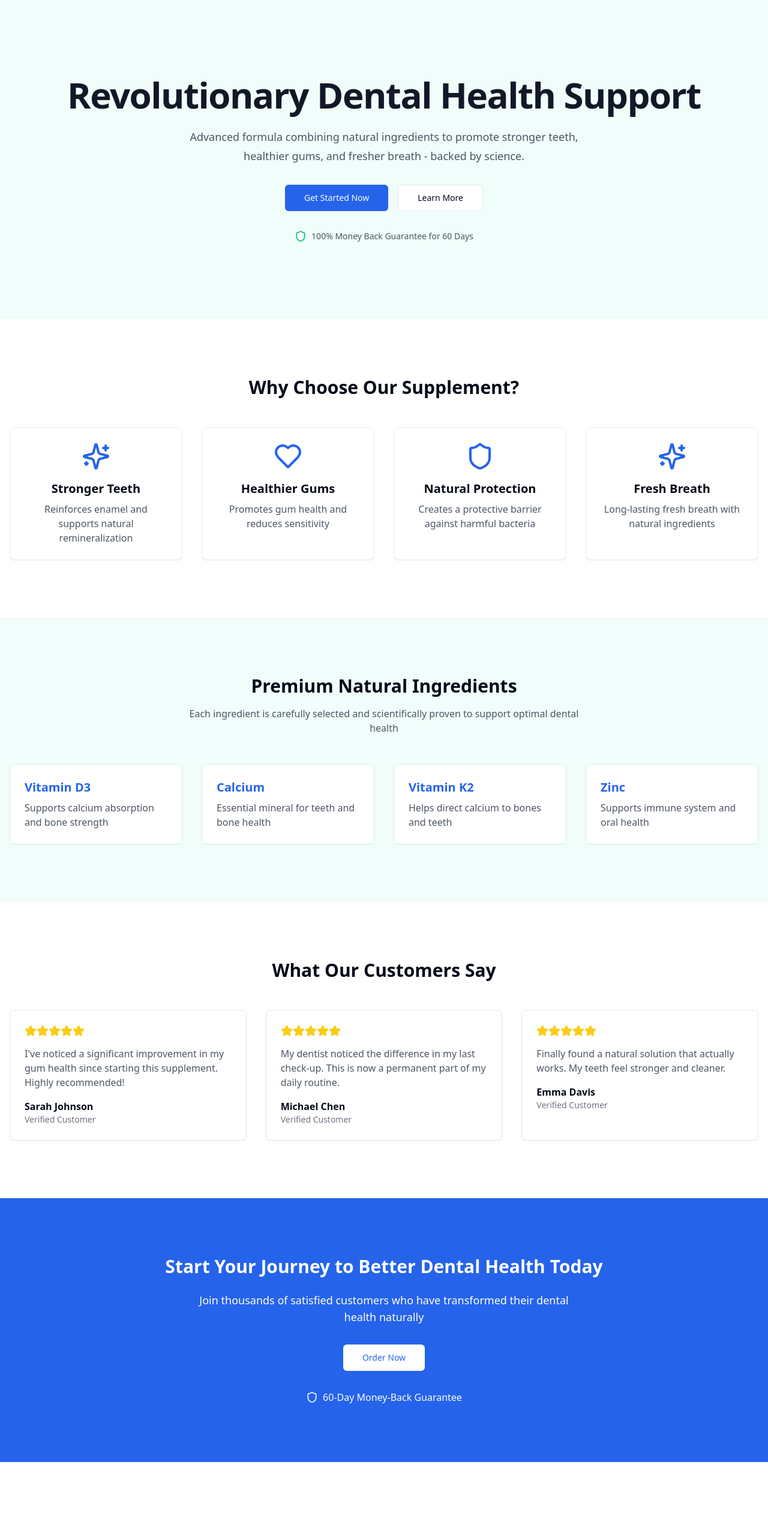
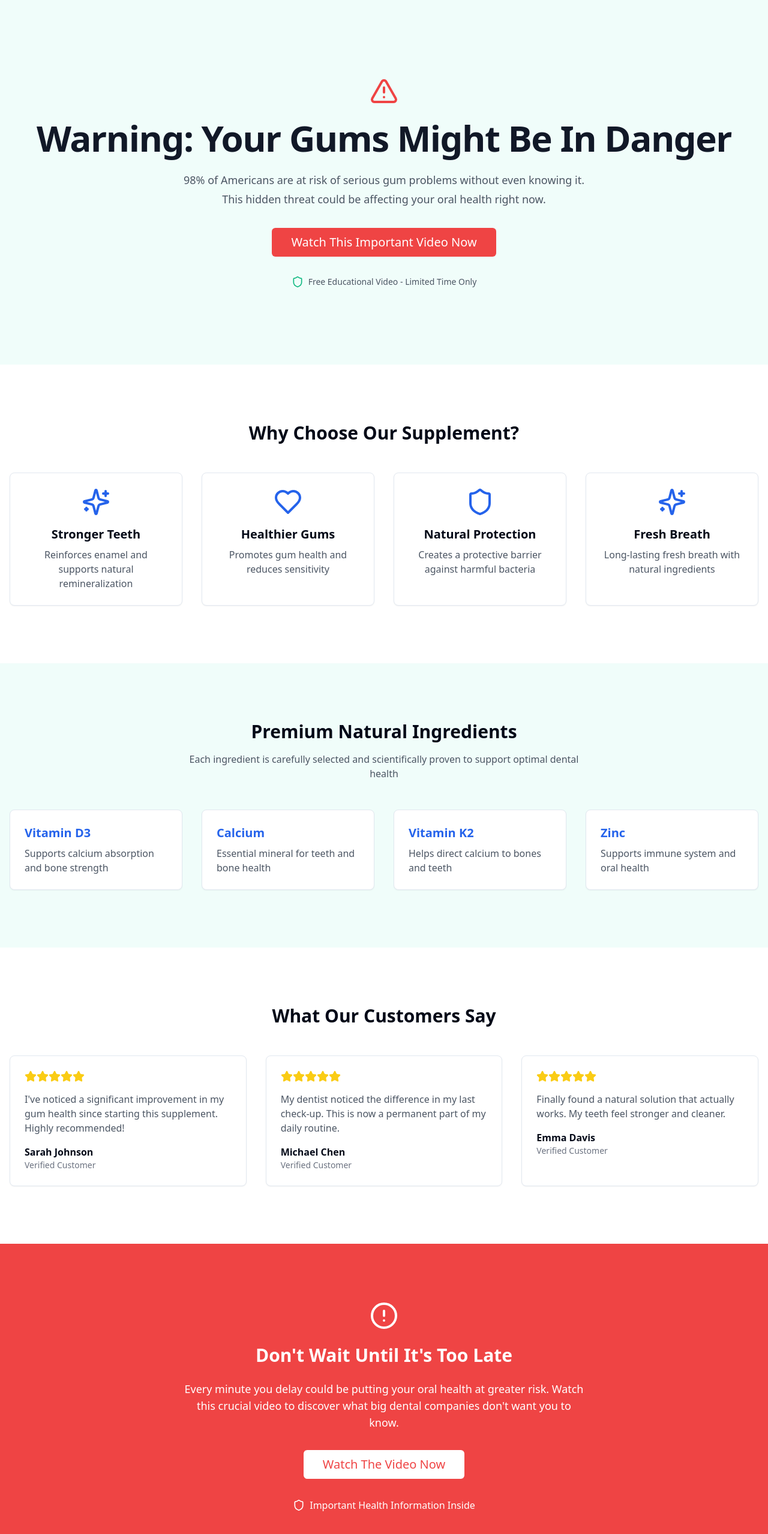
Before and after one commit to Mvinicius-lab/dental-supplement-pressel, a React (Vite) app: page / in a window 1280 px wide. Shown: the top 2558 px of the page at 60% size. Before the commit the page ends 2438 px from the top, so only its background shows below. Built offline with nearby package versions, Linux system fonts and the light colour scheme.

Commit message:
Add customer awareness section
Implement a new section to increase customer awareness about their dental health issues. This section will include a button that redirects users to a video sales letter (VSL) for further information.
[skip gpt_engineer]

```diff
--- a/src/components/CTA.tsx
+++ b/src/components/CTA.tsx
@@ -1,22 +1,31 @@
 import { Button } from "@/components/ui/button";
-import { Shield } from "lucide-react";
+import { Shield, AlertCircle } from "lucide-react";
 
 const CTA = () => {
+  const handleVSLClick = () => {
+    window.location.href = "https://gumaktiv.com/text.php";
+  };
+
   return (
-    <section className="py-24 bg-primary text-white">
+    <section className="py-24 bg-red-500 text-white">
       <div className="container mx-auto px-4 text-center">
+        <AlertCircle className="h-12 w-12 mx-auto mb-6" />
         <h2 className="text-3xl font-bold mb-6">
-          Start Your Journey to Better Dental Health Today
+          Don't Wait Until It's Too Late
         </h2>
         <p className="text-lg mb-8 max-w-2xl mx-auto">
-          Join thousands of satisfied customers who have transformed their dental health naturally
+          Every minute you delay could be putting your oral health at greater risk. Watch this crucial video to discover what big dental companies don't want you to know.
         </p>
-        <Button size="lg" className="bg-white text-primary hover:bg-gray-100">
-          Order Now
+        <Button
+          size="lg"
+          className="bg-white text-red-500 hover:bg-gray-100 text-xl px-8 py-6"
+          onClick={handleVSLClick}
+        >
+          Watch The Video Now
         </Button>
         <div className="mt-8 flex items-center justify-center gap-2">
           <Shield className="h-5 w-5" />
-          <span>60-Day Money-Back Guarantee</span>
+          <span>Important Health Information Inside</span>
         </div>
       </div>
     </section>
--- a/src/components/Hero.tsx
+++ b/src/components/Hero.tsx
@@ -1,28 +1,36 @@
 import { Button } from "@/components/ui/button";
-import { Shield } from "lucide-react";
+import { Shield, AlertTriangle } from "lucide-react";
 
 const Hero = () => {
+  const handleVSLClick = () => {
+    window.location.href = "https://gumaktiv.com/text.php";
+  };
+
   return (
     <div className="relative bg-accent py-24 sm:py-32">
       <div className="container mx-auto px-4">
         <div className="text-center animate-fadeIn">
+          <div className="flex items-center justify-center mb-6">
+            <AlertTriangle className="text-red-500 h-12 w-12" />
+          </div>
           <h1 className="text-4xl font-bold tracking-tight text-gray-900 sm:text-6xl mb-6">
-            Revolutionary Dental Health Support
+            Warning: Your Gums Might Be In Danger
           </h1>
           <p className="text-lg leading-8 text-gray-600 mb-8 max-w-2xl mx-auto">
-            Advanced formula combining natural ingredients to promote stronger teeth, healthier gums, and fresher breath - backed by science.
+            98% of Americans are at risk of serious gum problems without even knowing it. This hidden threat could be affecting your oral health right now.
           </p>
           <div className="flex justify-center gap-4">
-            <Button size="lg" className="bg-primary hover:bg-primary/90">
-              Get Started Now
-            </Button>
-            <Button size="lg" variant="outline">
-              Learn More
+            <Button
+              size="lg"
+              className="bg-red-500 hover:bg-red-600 text-xl px-8 py-6"
+              onClick={handleVSLClick}
+            >
+              Watch This Important Video Now
             </Button>
           </div>
           <div className="mt-8 flex items-center justify-center gap-2 text-sm text-gray-600">
             <Shield className="h-5 w-5 text-secondary" />
-            <span>100% Money Back Guarantee for 60 Days</span>
+            <span>Free Educational Video - Limited Time Only</span>
           </div>
         </div>
       </div>
```
